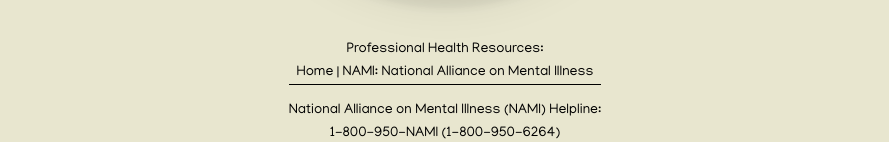
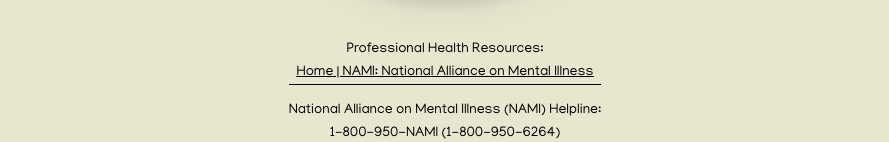
Before and after one commit to MindGardenAI/Web-UI, a Next.js app in the folder web/: page / in a window 1280 px wide. Shown: the part 954-1096 px from the top of the page, without its empty margins (195-1084 px from the left). Built offline with nearby package versions, Linux system fonts and the light colour scheme.

Commit message:
Added Link Front Page

```diff
--- a/web/app/components/footer/footer.tsx
+++ b/web/app/components/footer/footer.tsx
@@ -3,12 +3,17 @@
   return (
     <div className='mx-auto text-center'>
       <h1 className='text-sm'>Professional Health Resources:</h1>
-      <span className='text-sm'>Home | NAMI: National Alliance on Mental Illness</span>
+      <span className='text-sm underline'><a href='https://www.nami.org/Home'>Home | NAMI: National Alliance on Mental Illness</a></span>
       <hr className='border-black border-1 mb-4'/>
       <p className='text-sm'>National Alliance on Mental Illness (NAMI) Helpline:</p>
       <span className='text-sm'>1-800-950-NAMI (1-800-950-6264)</span>
     </div>
+
   )
 }
+    <div className="text-center">
+        <p>Studies show that practicing gratitude has a multitude of mental health benefits</p>
+        <a className="underline" href='https://www.mindful.org/the-science-of-gratitude/' target="_blank">The Science of Gratitude - Mindful</a>
+    </div>
 
 export default Footer
--- a/web/app/page.tsx
+++ b/web/app/page.tsx
@@ -3,6 +3,7 @@
 import Link from 'next/link'
 import heroImage from '../public/images/heroimage.png'
 import Footer from './components/footer/footer';
+
 
 export default function Page() {
   return (
```
